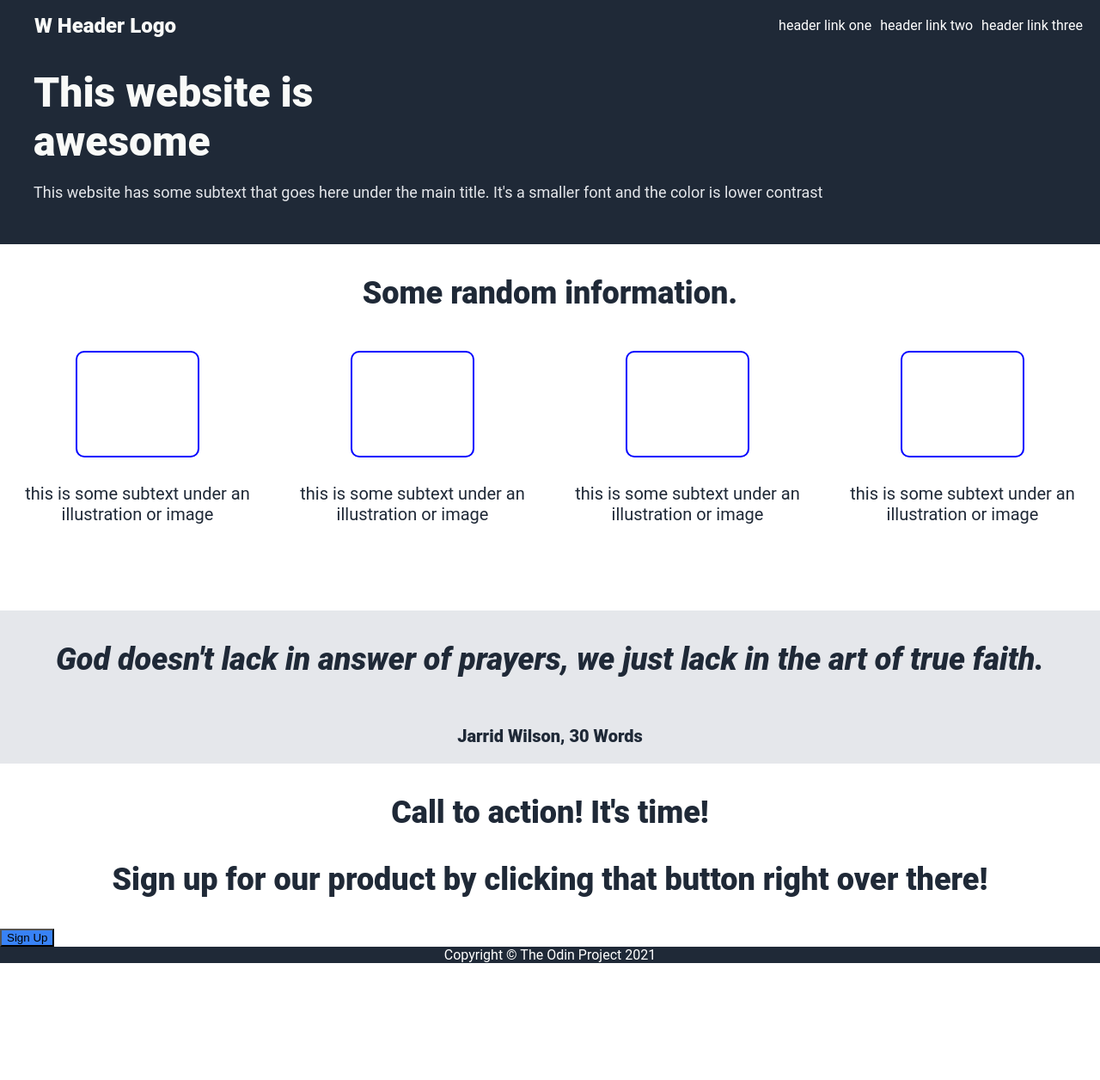
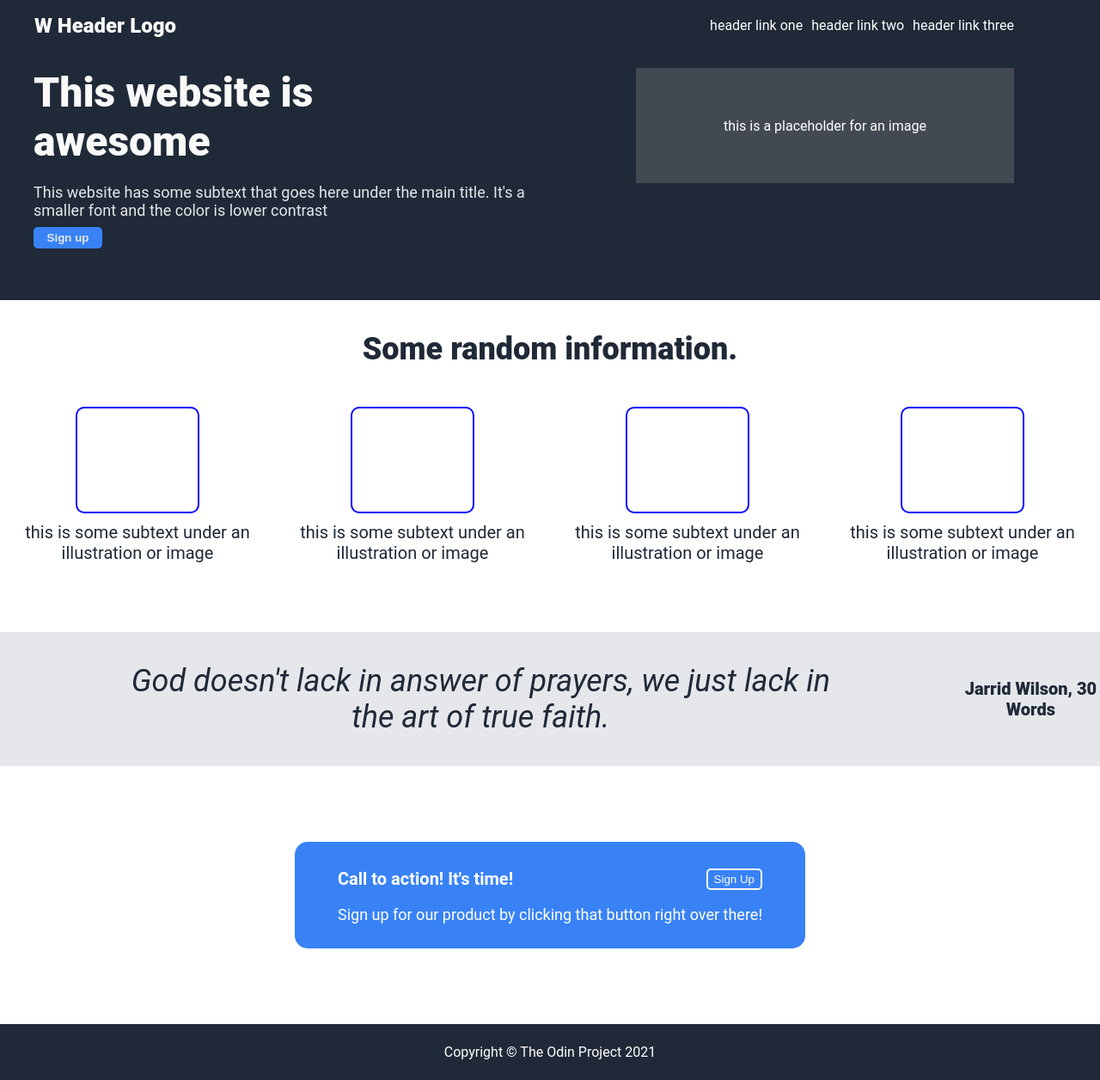
Before and after one commit to ProclaimedMarvel/land-page, a plain HTML site: page index.html in a window 1280 px wide. Shown: the whole page at 86% size. Before the commit the page ends 1120 px from the top, so only its background shows below. Drawn offline with Linux system fonts and the light colour scheme.

Commit message:
Add final touches and edit footer

```diff
--- a/index.html
+++ b/index.html
@@ -17,11 +17,15 @@
         </div>
       </div>
       <div class="placeholder">
-        <p class="main">This website is<br>awesome</p>
+        <div class="topper">
+          <p class="main">This website is<br />awesome</p>
+          <div>this is a placeholder for an image</div>
+        </div>
         <p class="submain">
           This website has some subtext that goes here under the main title.
           It's a smaller font and the color is lower contrast
         </p>
+        <button>Sign up</button>
       </div>
     </div>
     <div class="body">
@@ -54,11 +58,17 @@
         <p class="author">Jarrid Wilson, 30 Words</p>
       </div>
       <div class="action">
-        <p class="call">Call to action! It's time!</p>
-        <p class="call">
-          Sign up for our product by clicking that button right over there!
-        </p>
-        <button class="signup">Sign Up</button>
+        <div class="modal">
+          <div class="content">
+            <div class="topper">
+              <p>Call to action! It's time!</p>
+              <button class="signup">Sign Up</button>
+            </div>
+            <p class="call">
+              Sign up for our product by clicking that button right over there!
+            </p>
+          </div>
+        </div>
       </div>
     </div>
     <div class="footer">Copyright © The Odin Project 2021</div>
--- a/style.css
+++ b/style.css
@@ -29,6 +29,7 @@ body {
   display: flex;
   gap: 10px;
   padding: 10px;
+  margin-right: 80px;
 }
 
 a {
@@ -38,6 +39,52 @@ a {
 
 .placeholder {
   margin: 20px 0 50px 39px;
+}
+
+.placeholder button {
+  display: flex;
+  border: 2px solid #3882f6;
+  background-color: #3882f6;
+  color: #e5e7eb;
+  border-radius: 5px;
+  padding: 3px 7px;
+  font-weight: 700;
+  width: 80px;
+  justify-content: center;
+  margin-bottom: 60px;
+}
+
+.topper {
+  display: flex;
+  flex-direction: row;
+  justify-content: space-between;
+}
+
+.topper div {
+  background-color: rgba(118, 118, 123, 0.421);
+  padding: 20px;
+  width: 400px;
+  margin-right: 100px;
+  text-align: center;
+  display: flex;
+  justify-content: center;
+  align-items: center;
+  color: white;
+}
+
+.topper button {
+  display: flex;
+  border: 2px solid white;
+  background-color: transparent;
+  color: white;
+  margin-top: 20px;
+  border-radius: 5px;
+  padding: 3px 7px;
+}
+
+.submain {
+  display: flex;
+  flex-wrap: wrap;
 }
 
 .placeholder .main {
@@ -52,6 +99,8 @@ a {
   font-size: 18px;
   color: #e5e7eb;
   margin: 0;
+  margin-bottom: 9px;
+  width: 600px;
 }
 
 .body {
@@ -103,35 +152,85 @@ a {
   color: #1f2937;
   display: flex;
   flex-direction: column;
+  margin: 0;
 }
 
 .quote {
   display: flex;
   flex: 1;
-  flex-direction: column;
+  flex-direction: row;
   background-color: #e5e7eb;
-  font-size: 36px;
-  font-style: light italic;
   color: #1f2937;
+  justify-content: center;
+  align-items: center;
+  flex-shrink: 0;
+}
+
+.quote p {
+  display: flex;
+  margin-left: 140px;
+  font-weight: 400;
 }
 
 .quote .author {
   font-size: 20px;
+  font-weight: 900;
+  margin-top: 20px;
 }
 
 .action {
   background-color: white;
-  flex: 1;
+  display: flex;
+  height: 300px;
+  align-items: center;
+  justify-content: center;
 }
 
-.action button {
+.modal {
+  display: flex;
+  flex-direction: column;
+  height: 80px;
+  border-radius: 15px;
+  justify-content: center;
+  align-items: center;
+  border: 2px solid #3882f6;
   background-color: #3882f6;
+  width: 550px;
+  padding: 20px;
+}
+
+.modal .call {
+  text-align: left;
+}
+
+.content .topper {
+  display: flex;
+  flex-direction: row;
+}
+
+.topper p {
+  font-weight: 700;
+  font-size: 20px;
+  margin: 0;
+  margin-top: 20px;
+}
+
+.content p {
+  color: white;
+}
+
+.content .call {
+  font-size: 18px;
+  font-weight: 400;
 }
 
 .footer {
   display: flex;
+  position: relative;
   align-items: center;
   justify-content: center;
+  border: 3px solid #1f2937;
   background-color: #1f2937;
+  padding: 20px;
   color: white;
 }
```
Also changed, not shown: 1 other file.
